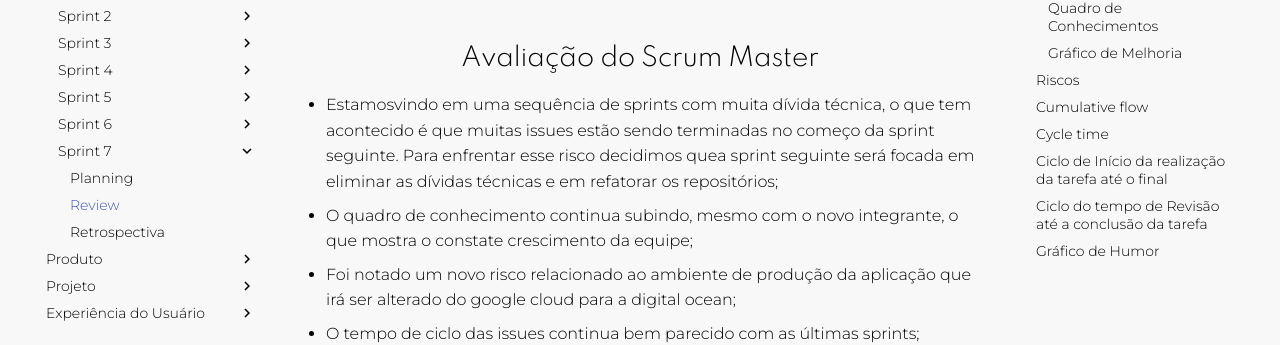
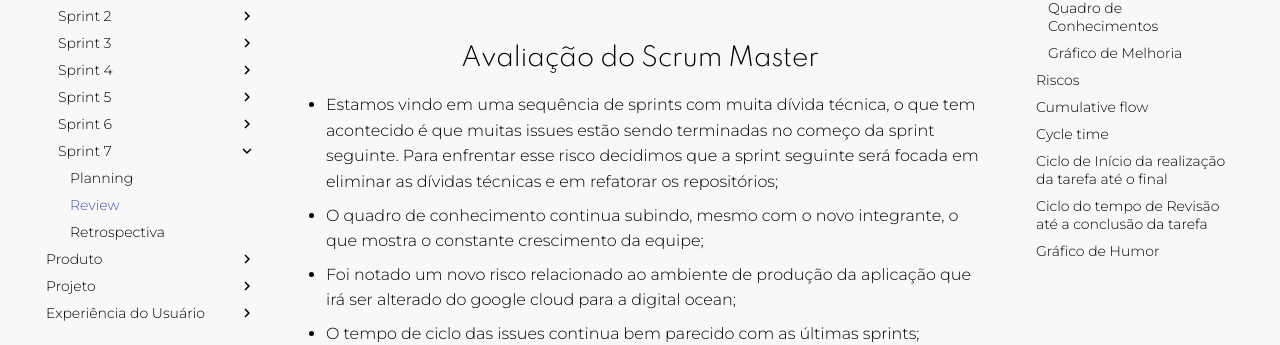
Before and after one commit to fga-eps-mds/2020.2-Eccoar, an MkDocs documentation site: the page built from docs/sprints/7/review.md, in a window 1280 px wide and 900 px high. Shown: the part 337-682 px from the top of the window. Built offline with MkDocs 1.6.1 and Material for MkDocs 9.7.7, drawn with Linux system fonts in a browser that asks for light colours; comment, search, counter and statistics services are not loaded; old or Windows-style settings are respelled for this version of MkDocs.

Commit message:
fix spelling errors

```diff
--- a/docs/sprints/7/review.md
+++ b/docs/sprints/7/review.md
@@ -8,8 +8,8 @@
 
 ## Avaliação do Scrum Master
 
-- Estamosvindo em uma sequência de sprints com muita dívida técnica, o que tem acontecido é que muitas issues estão sendo terminadas no começo da sprint seguinte. Para enfrentar esse risco decidimos quea sprint seguinte será focada em eliminar as dívidas técnicas e em refatorar os repositórios;
-- O quadro de conhecimento continua subindo, mesmo com o novo integrante, o que mostra o constate crescimento da equipe;
+- Estamos vindo em uma sequência de sprints com muita dívida técnica, o que tem acontecido é que muitas issues estão sendo terminadas no começo da sprint seguinte. Para enfrentar esse risco decidimos que a sprint seguinte será focada em eliminar as dívidas técnicas e em refatorar os repositórios;
+- O quadro de conhecimento continua subindo, mesmo com o novo integrante, o que mostra o constante crescimento da equipe;
 - Foi notado um novo risco relacionado ao ambiente de produção da aplicação que irá ser alterado do google cloud para a digital ocean;
 - O tempo de ciclo das issues continua bem parecido com as últimas sprints;
 - Apesar de indicado que o tempo de review diminuiu durante a retrospectiva, a realidade é que o tempo em que as issues estão em review aumentou, uma causa pode ser que o tempo para alguém começar a revisar diminuiu mas o tempo para reparo aumentou;
```
